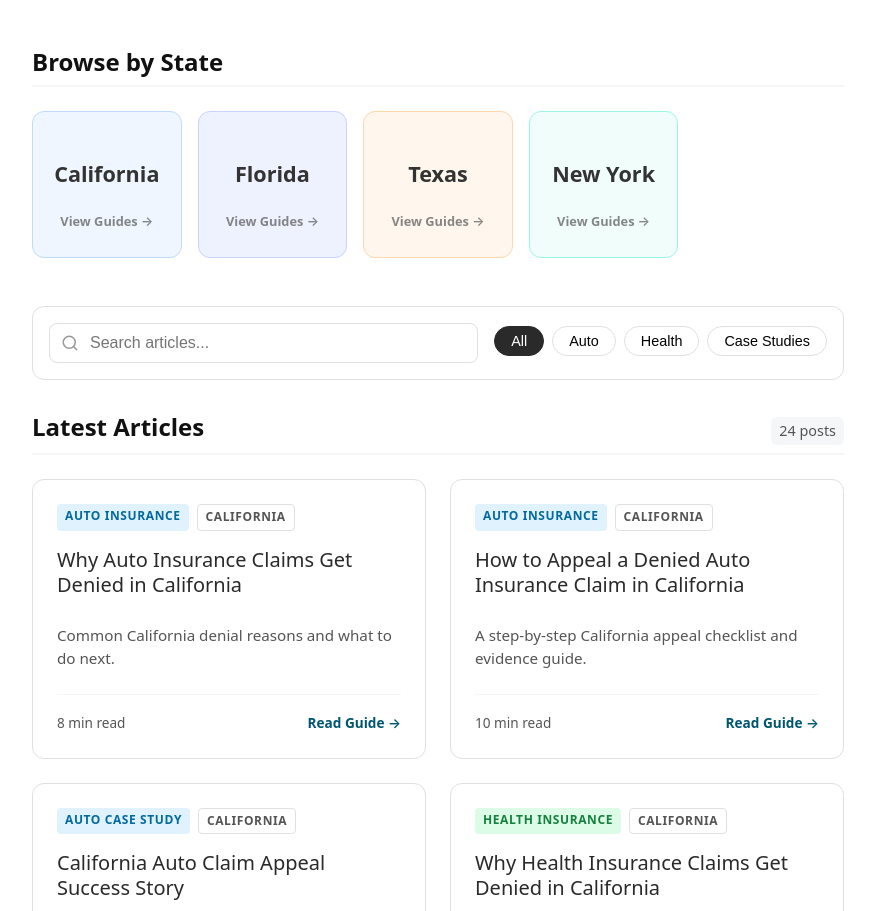
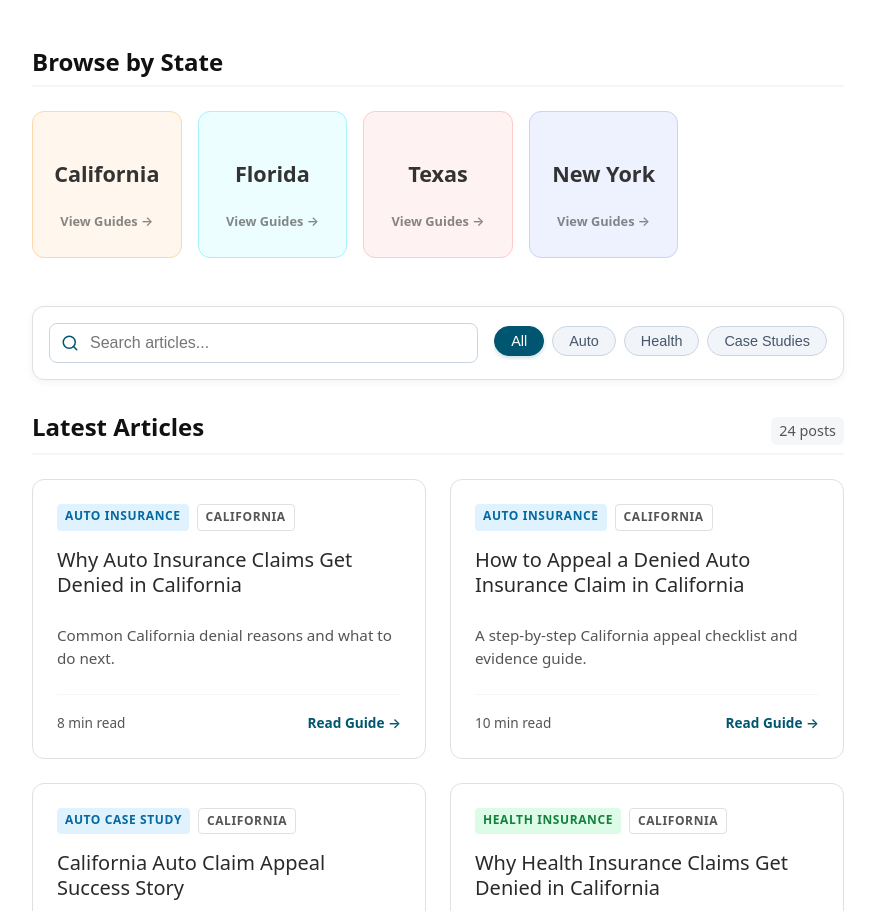
Before and after one commit to sha10nks/whyclaimdenied, a React (Vite) app: page /blog in a window 1280 px wide. Shown: the part 803-1714 px from the top of the page, without its empty margins (202-1077 px from the left). Built offline with nearby package versions, Linux system fonts and the light colour scheme.

Commit message:
style-blog-vibrant-colors

```diff
--- a/src/components/BlogCards.jsx
+++ b/src/components/BlogCards.jsx
@@ -1,15 +1,36 @@
 import { Link } from 'react-router-dom';
 import { getBlogStateLabel } from '../blog/registry';
 
+// Specific colors for states
+const STATE_COLOR_MAP = {
+  'california': 'orange', // Golden State
+  'texas': 'red',         // Lone Star / Red
+  'florida': 'cyan',      // Sunshine / Water
+  'new-york': 'indigo',   // Empire State / Deep Blue
+  'illinois': 'blue',
+  'pennsylvania': 'yellow',
+  'ohio': 'rose',
+  'georgia': 'emerald',
+};
+
+// Expanded palette for other/future states
+const FALLBACK_COLORS = [
+  'blue', 'green', 'purple', 'orange', 'teal', 'indigo',
+  'red', 'cyan', 'rose', 'emerald', 'amber', 'fuchsia'
+];
+
 // Deterministic color assignment based on string hash
 const getStateColorClass = (slug) => {
-  const colors = ['blue', 'green', 'purple', 'orange', 'teal', 'indigo'];
+  if (STATE_COLOR_MAP[slug]) {
+    return `state-card-${STATE_COLOR_MAP[slug]}`;
+  }
+
   let hash = 0;
   for (let i = 0; i < slug.length; i++) {
     hash = slug.charCodeAt(i) + ((hash << 5) - hash);
   }
-  const index = Math.abs(hash) % colors.length;
-  return `state-card-${colors[index]}`;
+  const index = Math.abs(hash) % FALLBACK_COLORS.length;
+  return `state-card-${FALLBACK_COLORS[index]}`;
 };
 
 export const BlogCard = ({ post }) => {
--- a/src/styles/global.css
+++ b/src/styles/global.css
@@ -399,7 +399,67 @@ a:hover {
   box-shadow: 0 4px 12px rgba(99, 102, 241, 0.15);
 }
 
-/* Filter Bar */
+.state-card-red {
+  background: #fef2f2;
+  border-color: #fecaca;
+  color: #991b1b;
+}
+.state-card-red:hover {
+  background: #fee2e2;
+  box-shadow: 0 4px 12px rgba(239, 68, 68, 0.15);
+}
+
+.state-card-cyan {
+  background: #ecfeff;
+  border-color: #a5f3fc;
+  color: #0e7490;
+}
+.state-card-cyan:hover {
+  background: #cffafe;
+  box-shadow: 0 4px 12px rgba(6, 182, 212, 0.15);
+}
+
+.state-card-rose {
+  background: #fff1f2;
+  border-color: #fecdd3;
+  color: #9f1239;
+}
+.state-card-rose:hover {
+  background: #ffe4e6;
+  box-shadow: 0 4px 12px rgba(244, 63, 94, 0.15);
+}
+
+.state-card-emerald {
+  background: #ecfdf5;
+  border-color: #a7f3d0;
+  color: #065f46;
+}
+.state-card-emerald:hover {
+  background: #d1fae5;
+  box-shadow: 0 4px 12px rgba(16, 185, 129, 0.15);
+}
+
+.state-card-amber {
+  background: #fffbeb;
+  border-color: #fde68a;
+  color: #92400e;
+}
+.state-card-amber:hover {
+  background: #fef3c7;
+  box-shadow: 0 4px 12px rgba(245, 158, 11, 0.15);
+}
+
+.state-card-fuchsia {
+  background: #fdf4ff;
+  border-color: #f0abfc;
+  color: #86198f;
+}
+.state-card-fuchsia:hover {
+  background: #fae8ff;
+  box-shadow: 0 4px 12px rgba(217, 70, 239, 0.15);
+}
+
+/* Filter Bar - Colorful High Contrast */
 .filter-bar {
   display: flex;
   flex-direction: column;
@@ -409,6 +469,7 @@ a:hover {
   padding: 1rem;
   border: 1px solid var(--color-border-subtle);
   border-radius: 12px;
+  box-shadow: 0 2px 8px rgba(0,0,0,0.05); /* Subtle lift */
 }
 
 @media (min-width: 768px) {
@@ -429,15 +490,22 @@ a:hover {
   left: 12px;
   top: 50%;
   transform: translateY(-50%);
-  color: #999;
+  color: var(--color-link); /* Colorful icon */
 }
 
 .search-input {
   width: 100%;
   padding: 10px 12px 10px 40px;
-  border: 1px solid var(--color-border-subtle);
+  border: 1px solid #cbd5e1;
   border-radius: 8px;
   font-size: 1rem;
+  transition: border-color 0.2s, box-shadow 0.2s;
+}
+
+.search-input:focus {
+  outline: none;
+  border-color: var(--color-link);
+  box-shadow: 0 0 0 3px rgba(0, 86, 112, 0.1);
 }
 
 .filter-pills {
@@ -448,20 +516,28 @@ a:hover {
 }
 
 .filter-pill {
-  background: none;
-  border: 1px solid var(--color-border-subtle);
+  background: #f1f5f9; /* Light gray default */
+  border: 1px solid #cbd5e1;
   padding: 6px 16px;
   border-radius: 99px;
   font-size: 0.9rem;
   cursor: pointer;
   white-space: nowrap;
   transition: all 0.2s;
+  color: #475569;
+  font-weight: 500;
+}
+
+.filter-pill:hover {
+  background: #e2e8f0;
+  color: #1e293b;
 }
 
 .filter-pill.active {
-  background: var(--color-text-main);
+  background: var(--color-link);
   color: #fff;
-  border-color: var(--color-text-main);
+  border-color: var(--color-link);
+  box-shadow: 0 2px 4px rgba(0, 86, 112, 0.2);
 }
 
 /* Posts Grid & Cards */
```
